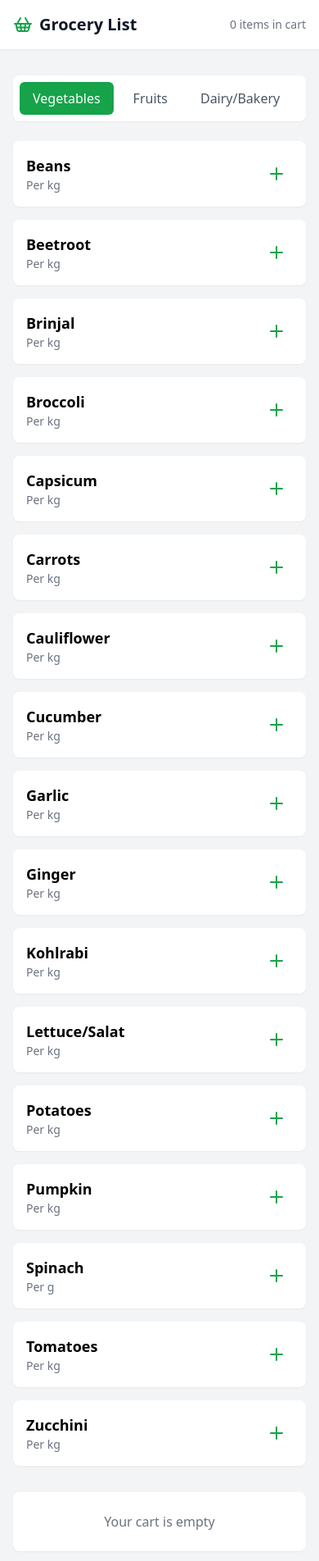
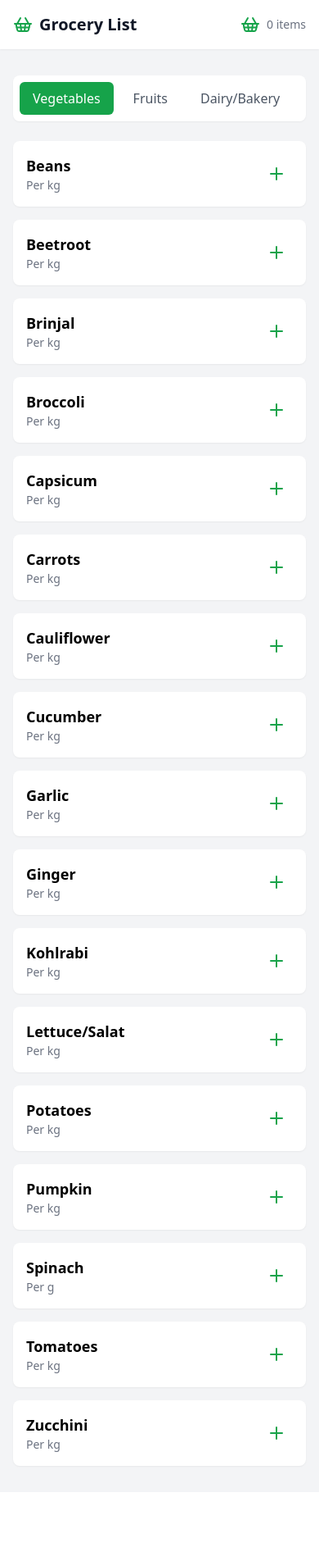
Before and after one commit to rajeshmaddhipudi/Family-Grocery-Planner, a React (Vite) app: page / in a window 390 px wide. Shown: the top 1904 px of the page at 82% size. After the commit the page ends 1820 px from the top, so only its background shows below. Built offline with nearby package versions, Linux system fonts and the light colour scheme.

Commit message:
adds cart visble in proper way

```diff
--- a/src/App.tsx
+++ b/src/App.tsx
@@ -1,5 +1,5 @@
 import React, { useState } from 'react';
-import { ShoppingBasket } from 'lucide-react';
+import { ShoppingBasket, X } from 'lucide-react';
 import { GroceryList } from './components/GroceryList';
 import { Cart } from './components/Cart';
 import { groceryItems } from './data/groceries';
@@ -7,6 +7,7 @@ import { CartItem, GroceryItem } from './types';
 
 function App() {
   const [cartItems, setCartItems] = useState<CartItem[]>([]);
+  const [isCartOpen, setIsCartOpen] = useState(false);
 
   const handleAddToCart = (item: GroceryItem) => {
     setCartItems((prev) => {
@@ -66,9 +67,11 @@ function App() {
     setCartItems([]);
   };
 
+  // ... existing handleAddToCart, handleUpdateQuantity, and handleShare functions ...
+
   return (
     <div className="min-h-screen bg-gray-100">
-      <header className="bg-white shadow-sm">
+      <header className="bg-white shadow-sm sticky top-0 z-10">
         <div className="max-w-7xl mx-auto px-4 py-4 sm:px-6 lg:px-8">
           <div className="flex justify-between items-center">
             <div className="flex items-center gap-2">
@@ -77,7 +80,16 @@ function App() {
                 Grocery List
               </h1>
             </div>
-            <div className="text-sm text-gray-500">
+            <button
+              onClick={() => setIsCartOpen(true)}
+              className="flex items-center gap-2 lg:hidden"
+            >
+              <ShoppingBasket className="w-6 h-6 text-green-600" />
+              <span className="text-sm text-gray-500">
+                {cartItems.length} items
+              </span>
+            </button>
+            <div className="hidden lg:block text-sm text-gray-500">
               {cartItems.length} items in cart
             </div>
           </div>
@@ -89,7 +101,7 @@ function App() {
           <div className="lg:col-span-2">
             <GroceryList items={groceryItems} onAddToCart={handleAddToCart} />
           </div>
-          <div>
+          <div className="hidden lg:block">
             <Cart
               items={cartItems}
               onUpdateQuantity={handleUpdateQuantity}
@@ -98,6 +110,28 @@ function App() {
           </div>
         </div>
       </main>
+
+      {/* Mobile cart drawer */}
+      {isCartOpen && (
+        <div className="fixed inset-0 bg-black bg-opacity-50 z-50 lg:hidden">
+          <div className="fixed bottom-0 left-0 right-0 bg-white rounded-t-2xl p-4 max-h-[80vh] overflow-y-auto">
+            <div className="flex justify-between items-center mb-4">
+              <h2 className="text-lg font-semibold">Shopping Cart</h2>
+              <button
+                onClick={() => setIsCartOpen(false)}
+                className="p-1 hover:bg-gray-100 rounded-full"
+              >
+                <X className="w-6 h-6 text-gray-500" />
+              </button>
+            </div>
+            <Cart
+              items={cartItems}
+              onUpdateQuantity={handleUpdateQuantity}
+              onShare={handleShare}
+            />
+          </div>
+        </div>
+      )}
     </div>
   );
 }
```
